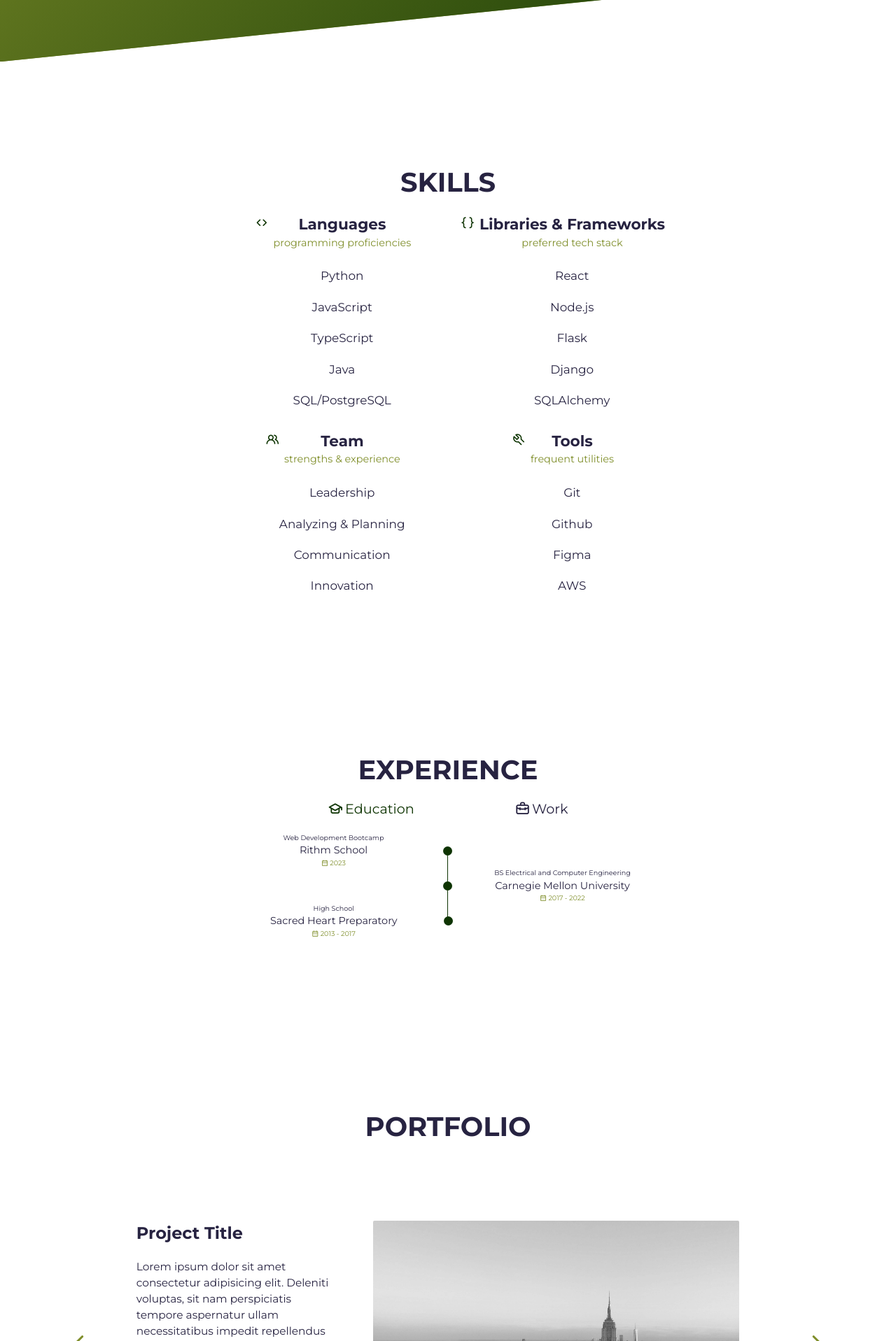
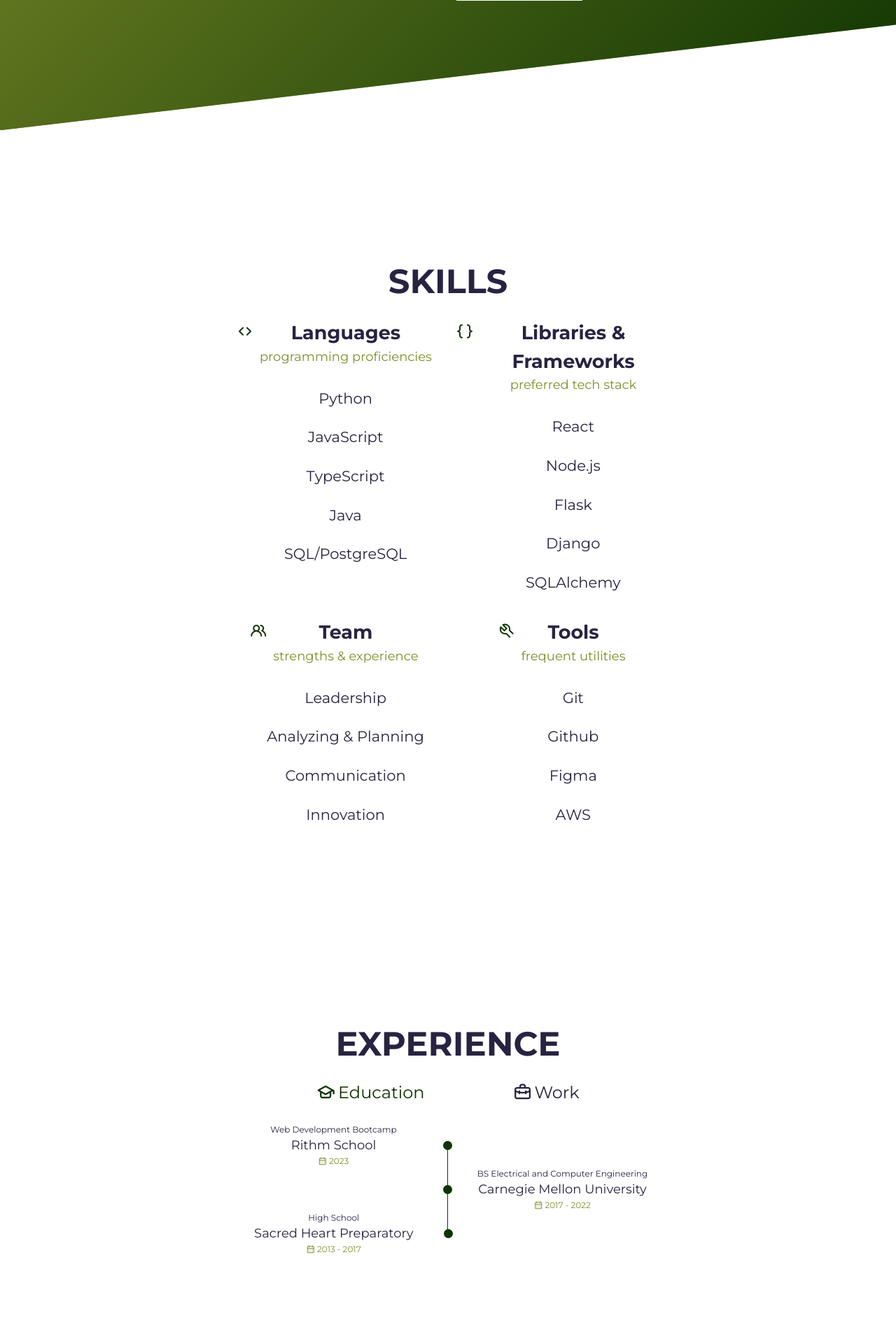
Before and after one commit to gmacfarq/portfolio-website, a Flask app: page / in a window 1280 px wide. Shown: the part 1419-3336 px from the top of the page at 70% size. Run offline with Flask 3, Linux system fonts and the light colour scheme; some libraries are stand-ins or nearby versions.

Commit message:
change font size

```diff
--- a/static/css/main.css
+++ b/static/css/main.css
@@ -13,7 +13,7 @@
 }
 
 html {
-    font-size: 60%;
+    font-size: 75%;
     scroll-behavior: smooth
 }
 
```
